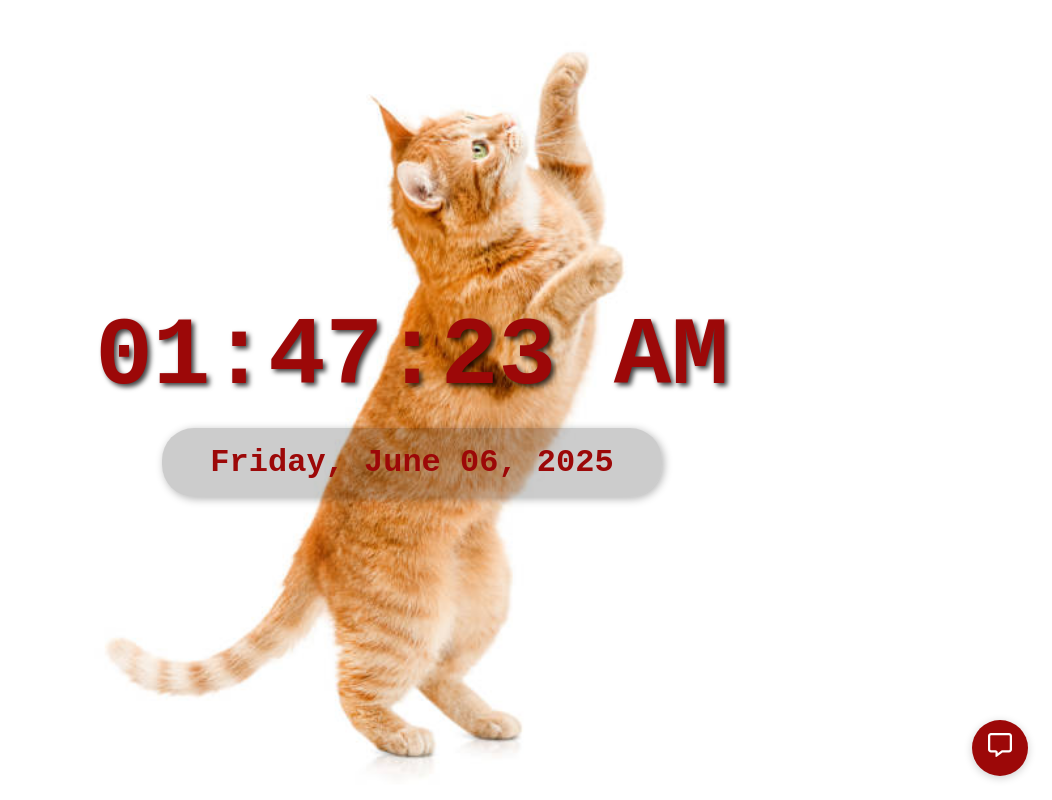
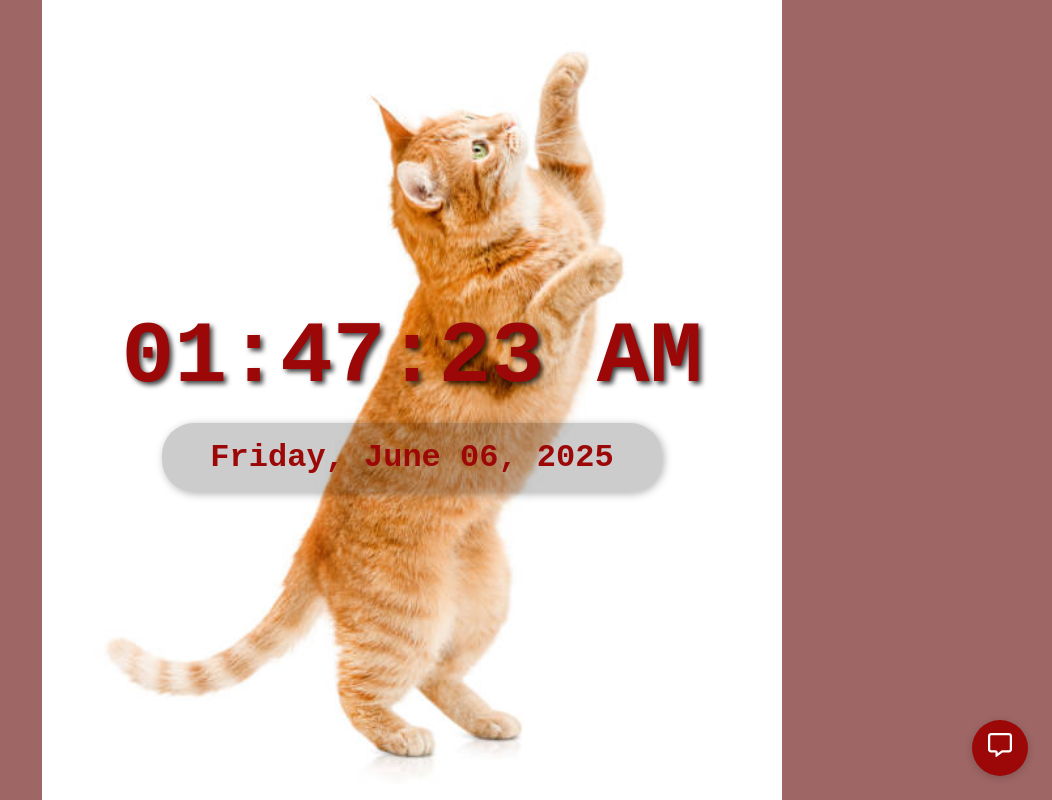
Before and after one commit to Fikre-M/DigitalClockApp, a React (Vite) app: page / in a window 1280 px wide. Shown: the whole page, without its empty margins (228-1280 px from the left). Built offline with nearby package versions, Linux system fonts and the light colour scheme.

Commit message:
add some contents and clean the code

```diff
--- a/Components/DateTimeChatbot.jsx
+++ b/Components/DateTimeChatbot.jsx
@@ -64,8 +64,6 @@ function getBotResponse(message) {
             </div>
           </div>
         )}
-
-
       </div>
     );
 }
--- a/Components/DigitalClock.jsx
+++ b/Components/DigitalClock.jsx
@@ -60,7 +60,6 @@ function DigitalClock() {
 
     return (
         <div className="clock-container">
-            {/* <h1 className="title">Digital Clock App</h1> */}
         <div className="clock">
             <span>{formatTime()}</span>
         </div>
--- a/src/App.css
+++ b/src/App.css
@@ -1,16 +1,3 @@
-/* body {
-    background-image: url(assets/tom.jpg);
-    background-position: center;
-    background-repeat: no-repeat;
-    background-size: cover;
-    background-attachment: fixed;
-    margin: 0;
-    display: flex;
-    justify-content: center;
-    min-height: 100vh;
-    align-items: center;
-} */
-
 body {
     background-image: url(assets/tom.jpg);
     background-position: center;
@@ -22,7 +9,7 @@ body {
     justify-content: center;
     min-height: 100vh;
     align-items: center;
-    background-color: white; /* fallback color */
+    background-color: rgb(159, 102, 102);
 }
 
 .clock-container {
@@ -34,16 +21,10 @@ body {
     align-items: center;
 }
 
-.title {
-    color: rgb(17, 23, 28);
-    font-size: 3rem;
-    font-weight: 700;
-    margin-top: -115px;
-}
 
 .clock {
     color: rgb(156, 8, 8);
-    font-size: 6rem;
+    font-size: 5.5rem;
     font-weight: bold;
     font-family: monospace;
     text-align: center;
@@ -92,7 +73,8 @@ body {
     }
 }
 
-/* DateTimeChatbot css section */
+
+/* DateTimeChatbot Section */
 
 .chatbot-toggle {
     position: fixed;
```
Also changed, not shown: aiAgent.js (+15 -14 lines).
